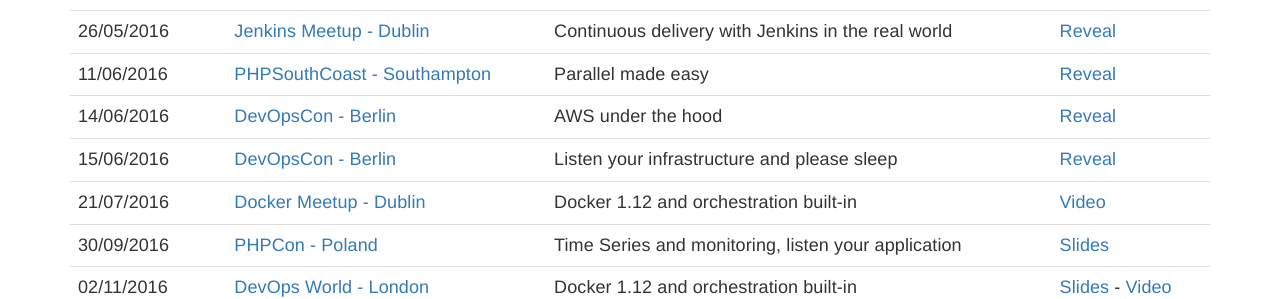
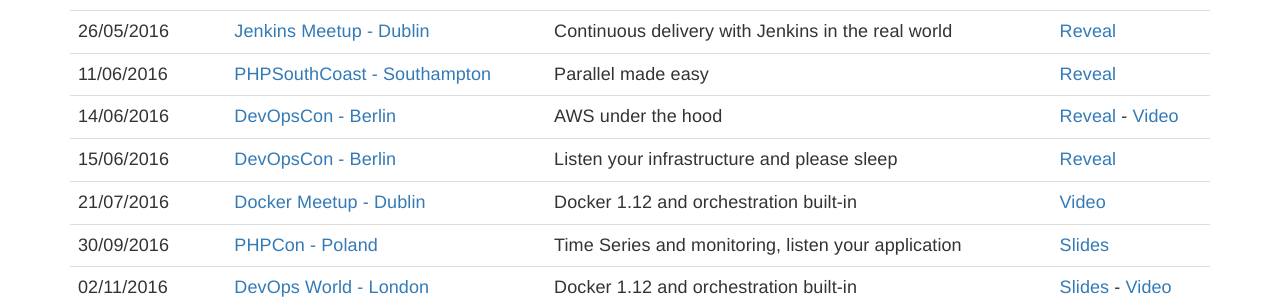
Before and after one commit to gianarb/gianarb.github.com, a Jekyll site: the page built from conferences.html, in a window 1280 px wide and 900 px high, scrolled down 699 px. Shown: the part 154-453 px from the top of the window. Built offline with Jekyll 4.4.1, drawn with Linux system fonts in a browser that asks for light colours; nearby versions of some CDN libraries.

```diff
--- a/conferences.html
+++ b/conferences.html
@@ -73,7 +73,7 @@
               <td>14/06/2016</td>
               <td><a href="http://devopsconference.de" target="_blank">DevOpsCon - Berlin</a></td>
               <td>AWS under the hood</td>
-              <td><a href="http://gianarb.it/aws-under-the-hood/#/" target="_blank">Reveal</a></td>
+              <td><a href="http://gianarb.it/aws-under-the-hood/#/" target="_blank">Reveal</a> - <a href="https://www.youtube.com/watch?v=F5kJg6YKD1E" target="_blank">Video</a></td>
             </tr>
             <tr>
               <td>15/06/2016</td>
```
